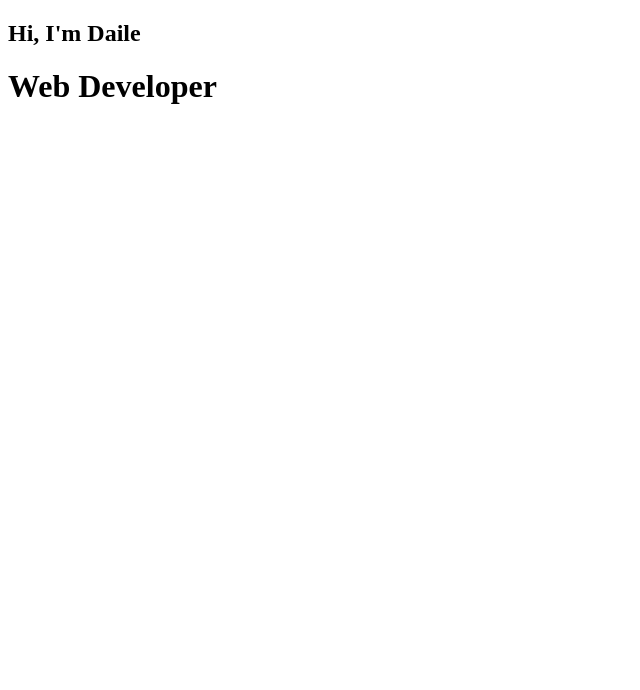
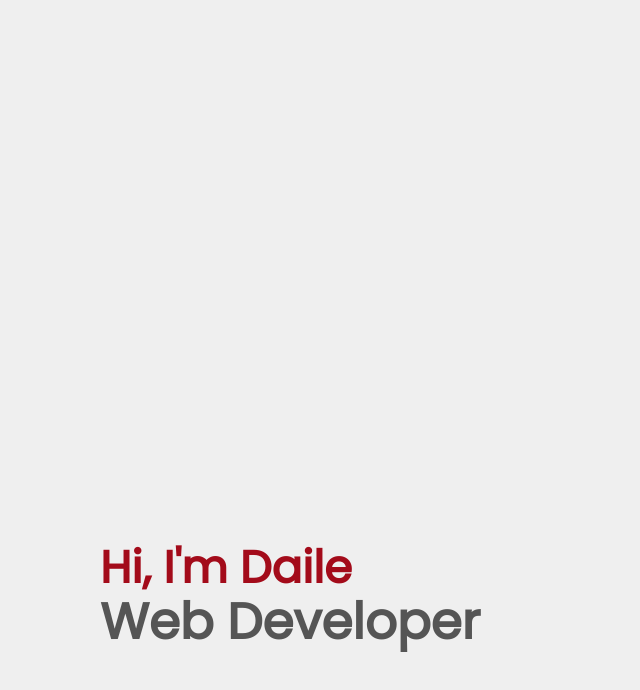
Before and after one commit to dailedreamer/allandailevida, a Vue app: page /#/ in a window 1280 px wide. Shown: the top 690 px of the page, without its empty margins (0-640 px from the left). Built offline with nearby package versions, Linux system fonts and the light colour scheme.

Commit message:
[HOME] Added : components

```diff
--- a/src/assets/sass/Imports/_colors.scss
+++ b/src/assets/sass/Imports/_colors.scss
@@ -1,10 +1,11 @@
+//PRIMARY COLOR
 $red:#A30B1A;
-$gray:#F2F3F7;
-$dark-gray:#e1e3ea;
-$black:#555656;
+$gray: #EFEFEF;
+$dark-gray:#eae1e1;
+$black:#555555;
 $prime:#e84656;
+$white: #ffffff;
 
-$gray__backdrop:rgba(97,97,97,0.8);
 
 //COMPONENTS
 $light-red : #e24857;
@@ -22,12 +23,6 @@ $light-blue : rgb(58, 186, 245);
 $pink : #dd7474;
 $light-pink : #eca3a3;
 
-// TEMPLATE LAYOUT
-$menu__divider:#e4e4e4;
-$active__menu:#e4c2c5;
-$container:#eef2f3;
-
-
 
 
 $primary : linear-gradient($light-red, #e04151);
@@ -41,7 +36,6 @@ $success-hover :linear-gradient($light-green,#309051);
 $success-animate-border : $light-green, #ceffdd;
 $success-disabled :linear-gradient(#7af181,#82f17a);
 
-
 $warning : linear-gradient($orange, #e29c06);
 $warning-hover :linear-gradient($light-orange,#d19526);
 $warning-animate-border : $light-orange, #ffebce;
--- a/src/assets/sass/Module/home.scss
+++ b/src/assets/sass/Module/home.scss
@@ -0,0 +1,37 @@
+@import "../Imports/general";
+
+.home
+{
+    background-color: $gray;
+    height: 100vh;
+    width: 100vw;
+    position: relative;
+
+}
+.details
+{
+    line-height: 55px;
+    .details__h2
+    {
+        color: $red;
+        font-size: 45px;
+    }
+
+    .details__h1
+    {
+        color: $black;
+        font-weight: 900;
+        font-size: 50px;
+    }
+
+}
+
+.details--location
+{
+    position: absolute;
+    bottom: 0;
+    left: 0;
+    padding-left: 100px;
+    padding-bottom: 150px;
+
+}
--- a/src/views/Home.vue
+++ b/src/components/Home.vue
@@ -1,7 +1,10 @@
 <template>
   <div class="home">
-    <h2>Hi, I'm Daile</h2>
-    <h1>Web Developer</h1>
+    <div  class="details details--location">
+      <h2 class="details__h2">Hi, I'm Daile</h2>
+      <h1 class="details__h1">Web Developer</h1>
+    </div>
+
   </div>
 </template>
 
--- a/src/router/index.js
+++ b/src/router/index.js
@@ -1,23 +1,14 @@
 import Vue from "vue";
 import VueRouter from "vue-router";
-import Home from "../views/Home.vue";
+import Portfolio from "../views/Portfolio.vue";
 
 Vue.use(VueRouter);
 
 const routes = [
   {
     path: "/",
-    name: "Home",
-    component: Home,
-  },
-  {
-    path: "/about",
-    name: "About",
-    // route level code-splitting
-    // this generates a separate chunk (about.[hash].js) for this route
-    // which is lazy-loaded when the route is visited.
-    component: () =>
-      import(/* webpackChunkName: "about" */ "../views/About.vue"),
+    name: "Portfolio",
+    component: Portfolio,
   },
 ];
 
--- /dev/null
+++ b/src/views/Portfolio.vue
@@ -0,0 +1,16 @@
+<template>
+  <div class="portfolio">
+    <Home />
+  </div>
+</template>
+
+<script>
+// @ is an alias to /src
+import Home from "../components/Home";
+export default {
+  name: "Portfolio",
+  components: {
+    Home,
+  },
+};
+</script>
```
Also changed, not shown: src/assets/sass/Imports/_general.scss (renamed from src/assets/sass/Imports/_style.scss), 1 other file (tests, documents, lock files or other folders).
